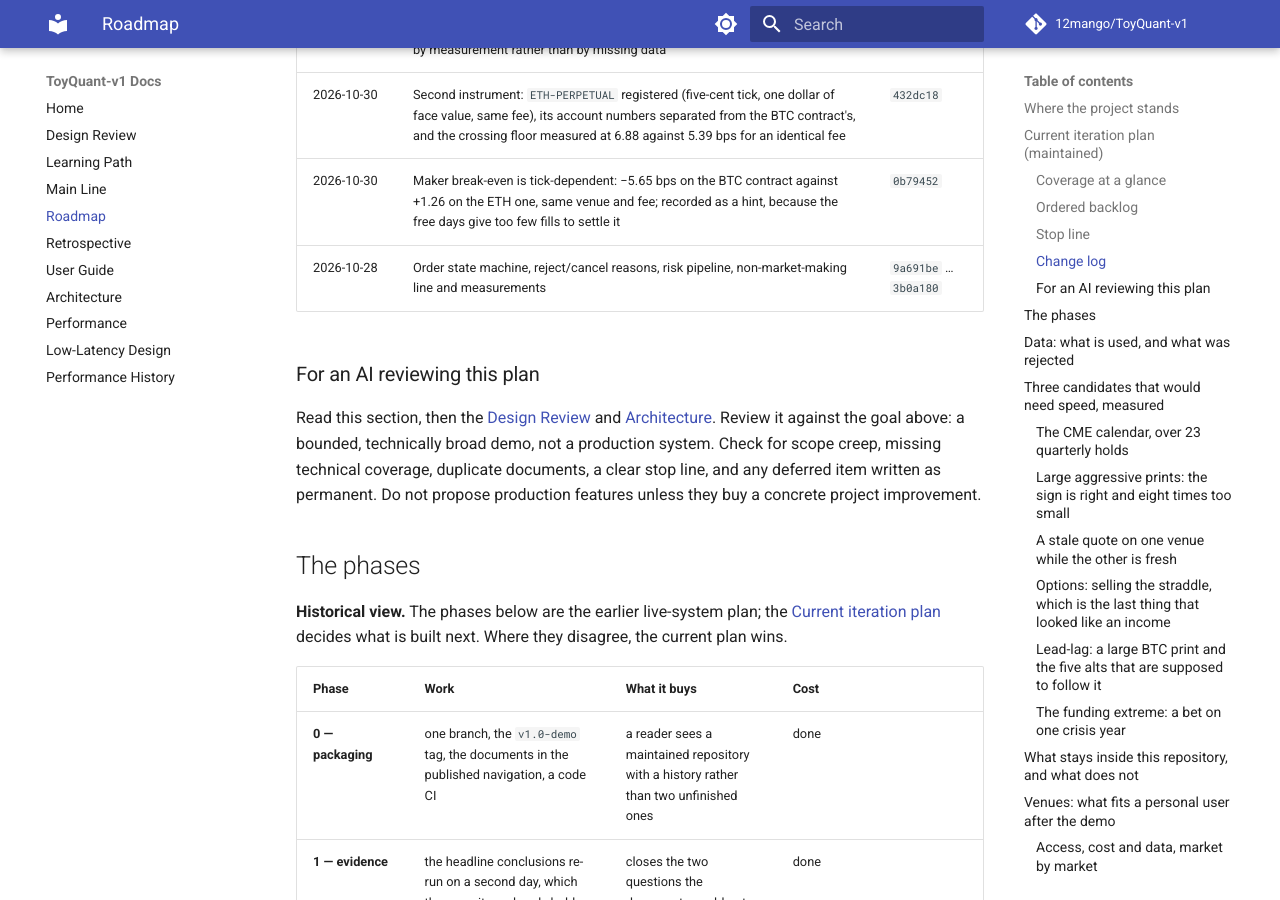
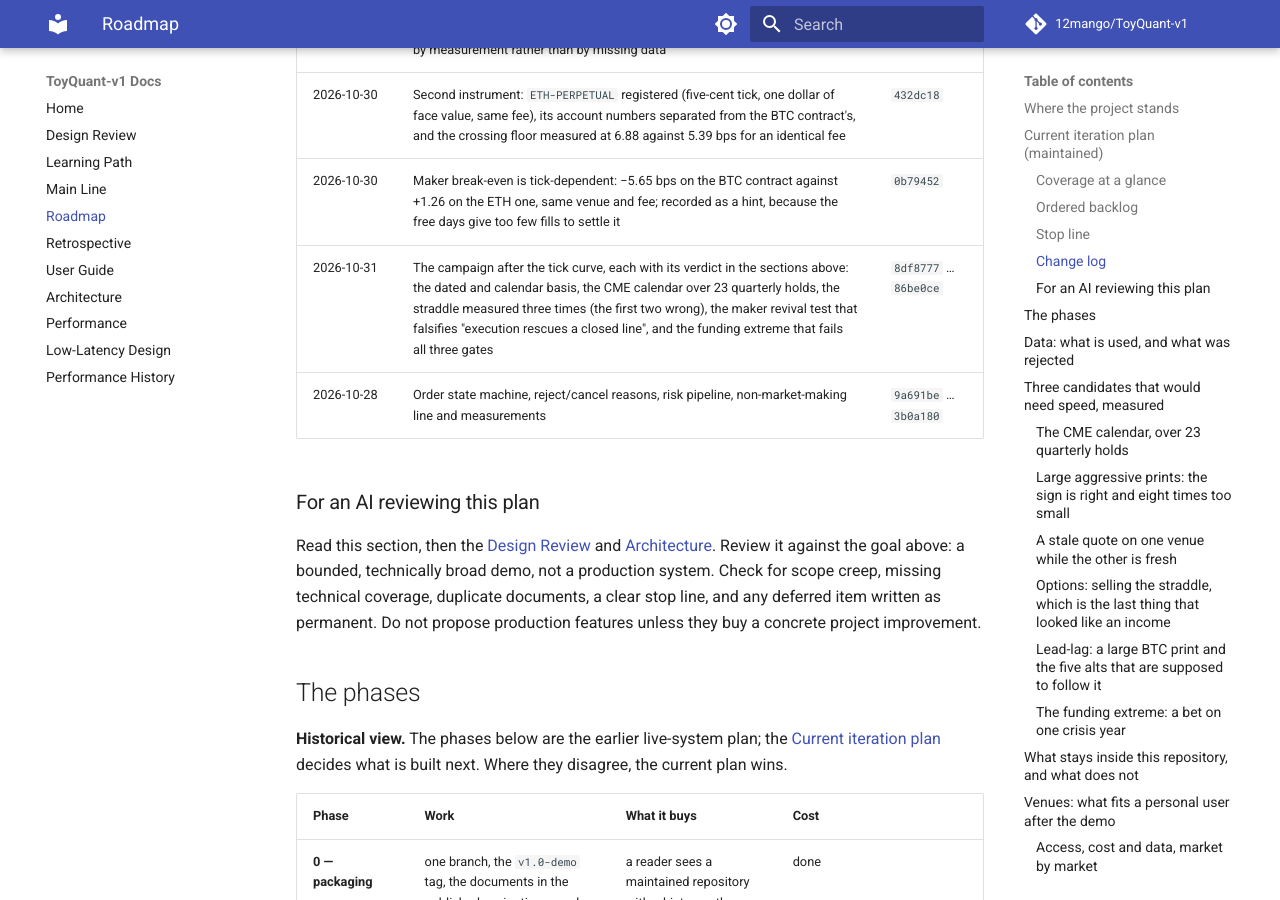
Before and after one commit to 12mango/ToyQuant-v1, an MkDocs documentation site: the page built from docs/ROADMAP.md, in a window 1280 px wide and 900 px high, scrolled down 6860 px. Built offline with MkDocs 1.6.1 and Material for MkDocs 9.7.7, drawn with Linux system fonts in a browser that asks for light colours; comment, search, counter and statistics services are not loaded.

Commit message:
Roadmap: log the measurement campaign in the change log, which had stopped at the tick curve

```diff
--- a/docs/ROADMAP.md
+++ b/docs/ROADMAP.md
@@ -136,6 +136,7 @@ frozen, and a next item needs the same kind of request and a row here.
 | 2026-10-30 | Pair pre-check before building a multi-symbol pipeline: Tardis serves ETH-PERPETUAL in the same schema without a key, and a fixed z-score rule captures 2–10 bps of reversion against a 28 bps round trip, so the pair closes by measurement rather than by missing data | `53f7f63` |
 | 2026-10-30 | Second instrument: `ETH-PERPETUAL` registered (five-cent tick, one dollar of face value, same fee), its account numbers separated from the BTC contract's, and the crossing floor measured at 6.88 against 5.39 bps for an identical fee | `432dc18` |
 | 2026-10-30 | Maker break-even is tick-dependent: −5.65 bps on the BTC contract against +1.26 on the ETH one, same venue and fee; recorded as a hint, because the free days give too few fills to settle it | `0b79452` |
+| 2026-10-31 | The campaign after the tick curve, each with its verdict in the sections above: the dated and calendar basis, the CME calendar over 23 quarterly holds, the straddle measured three times (the first two wrong), the maker revival test that falsifies "execution rescues a closed line", and the funding extreme that fails all three gates | `8df8777` … `86be0ce` |
 | 2026-10-28 | Order state machine, reject/cancel reasons, risk pipeline, non-market-making line and measurements | `9a691be` … `3b0a180` |
 
 ### For an AI reviewing this plan
```
